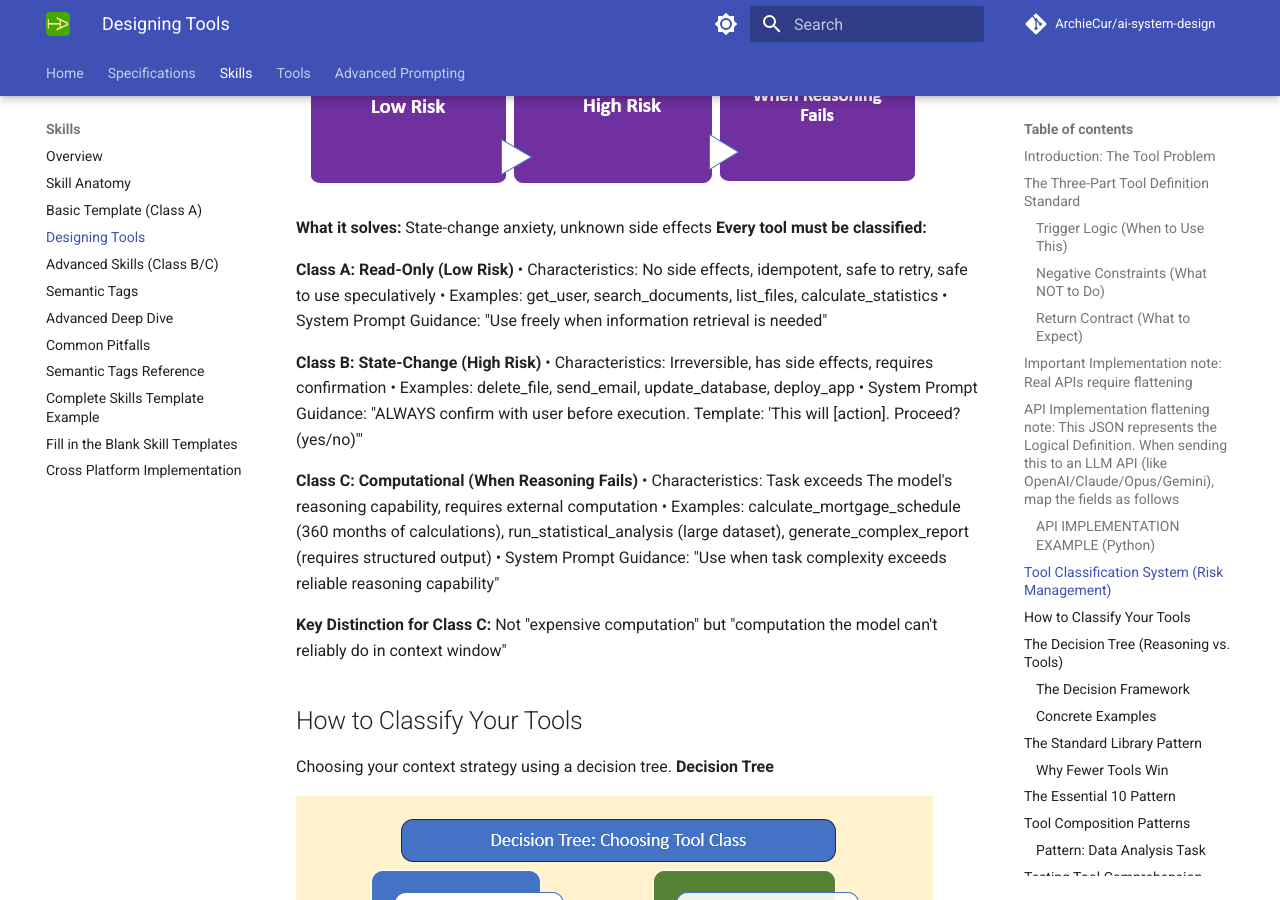
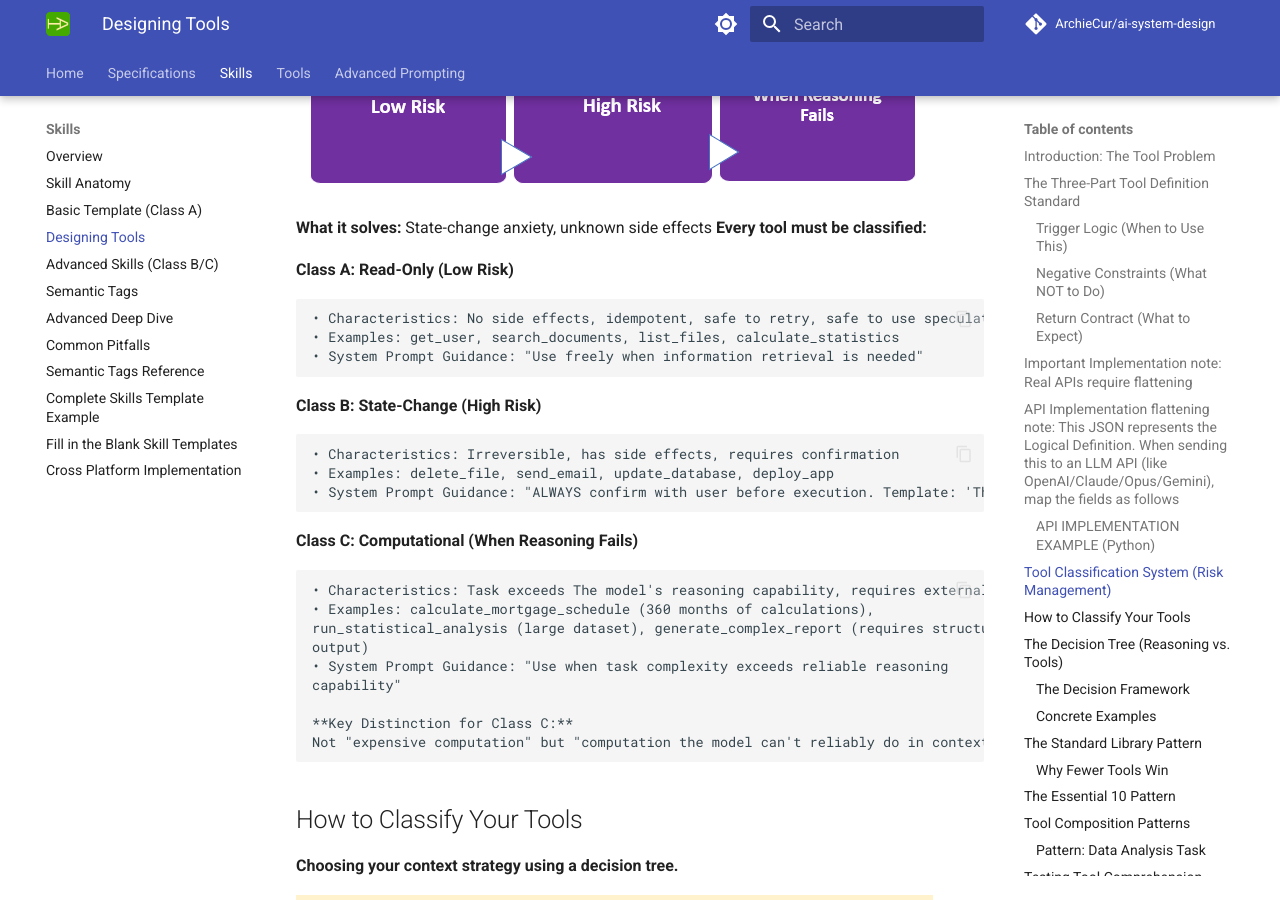
Before and after one commit to ArchieCur/ai-system-design, an MkDocs documentation site: the page built from docs/skills/Skills_1.2a_Designing_Tools.md, in a window 1280 px wide and 900 px high, scrolled down 5049 px. Built offline with MkDocs 1.6.1 and Material for MkDocs 9.7.7, drawn with Linux system fonts in a browser that asks for light colours; comment, search, counter and statistics services are not loaded.

Commit message:
Changed formatting for readability
Updated the document to include a comprehensive guide on designing tools for models, emphasizing the importance of clear definitions, trigger logic, negative constraints, and return contracts.

````diff
--- a/docs/skills/Skills_1.2a_Designing_Tools.md
+++ b/docs/skills/Skills_1.2a_Designing_Tools.md
@@ -227,16 +227,27 @@ return api_payload
 **Every tool must be classified:**
 
 **Class A: Read-Only (Low Risk)**
+
+```text
+
 • Characteristics: No side effects, idempotent, safe to retry, safe to use speculatively
 • Examples: get_user, search_documents, list_files, calculate_statistics
 • System Prompt Guidance: "Use freely when information retrieval is needed"
+```
 
 **Class B: State-Change (High Risk)**
+
+```text
+
 • Characteristics: Irreversible, has side effects, requires confirmation
 • Examples: delete_file, send_email, update_database, deploy_app
 • System Prompt Guidance: "ALWAYS confirm with user before execution. Template: 'This will [action]. Proceed? (yes/no)'"
+```
 
 **Class C: Computational (When Reasoning Fails)**
+
+```text
+
 • Characteristics: Task exceeds The model's reasoning capability, requires external computation
 • Examples: calculate_mortgage_schedule (360 months of calculations),
 run_statistical_analysis (large dataset), generate_complex_report (requires structured
@@ -246,11 +257,11 @@ capability"
 
 **Key Distinction for Class C:**
 Not "expensive computation" but "computation the model can't reliably do in context window"
+```
 
 ## How to Classify Your Tools
 
-Choosing your context strategy using a decision tree.
-**Decision Tree**
+**Choosing your context strategy using a decision tree.**
 
 ![Decision Tree for When to Use Class A, Class B or Class C Tools](../assets/Choosing_Tool_Class.png)
 
````
